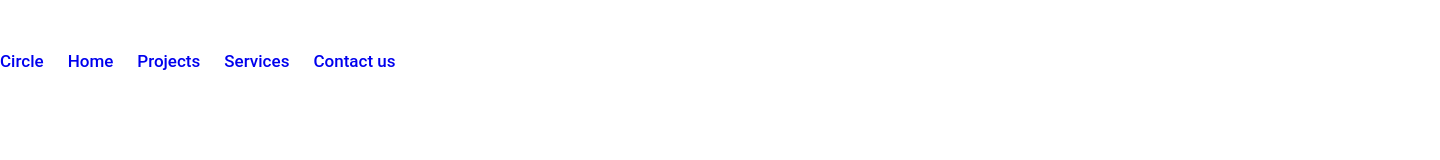
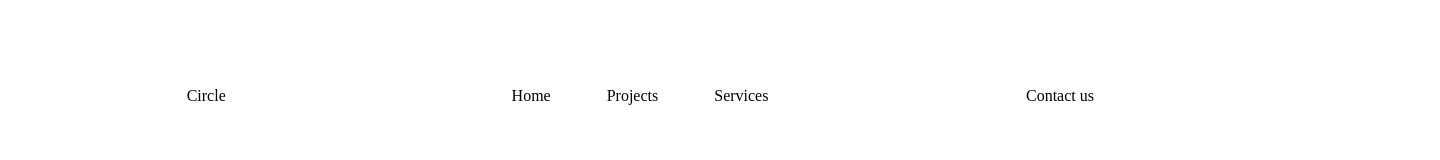
Before and after one commit to Ramix76/circle-project, a plain HTML site: page index.html in a window 1280 px wide. Shown: the whole page, 1440 px wide, since content can reach past the window. Drawn offline with Linux system fonts and the light colour scheme.

Commit message:
trying to separate nav elements

```diff
--- a/index.html
+++ b/index.html
@@ -9,11 +9,17 @@
   <body>
     <header>
       <nav class="navbar">
-        <ul>
+        <ul class="nav-left">
           <li><a href="Circle">Circle</a></li>
+        </ul>
+
+        <ul class="nav-center">
           <li><a href="Home">Home</a></li>
           <li><a href="Projects">Projects</a></li>
           <li><a href="Services">Services</a></li>
+        </ul>
+
+        <ul class="nav-right">
           <li><a href="Contact us">Contact us</a></li>
         </ul>
       </nav>
--- a/style.css
+++ b/style.css
@@ -6,29 +6,43 @@ body, html {
 
 .navbar {
   display: flex;
-    width: 1440px;
-    height: 122px;
   justify-content: space-between;
   align-items: center;
-    flex-shrink: 0;
+  width: 100%;
+  max-width: 1440px;
+  height: 122px;
+  margin: 0 auto;
+  padding: 70px 170px 0px 170.645px;
+  box-sizing: border-box;
 }
 
 .navbar ul {
-    font-family: Roboto;
-    font-size: 17px;
-    font-style: normal;
-    font-weight: 500;
-    line-height: 130%;
+  display: flex;
   list-style: none;
-    display: flex;
-    gap: 1.5rem;
   margin: 0;
   padding: 0;
 }
 
+.nav-center {
+  /* Para centrar el grupo central */
+  position: absolute;
+  left: 50%;
+  transform: translateX(-50%);
+  gap: 1.5rem;
+}
+
+.nav-left li,
+.nav-right li,
+.nav-center li {
+  margin: 0 1rem;
+}
+
 .navbar a {
   text-decoration: none;
+  color: black;
 }
+
+
 
 .navbar li:hover {
     cursor: pointer;
```
Lines whose indentation alone changed are shown as unchanged.
